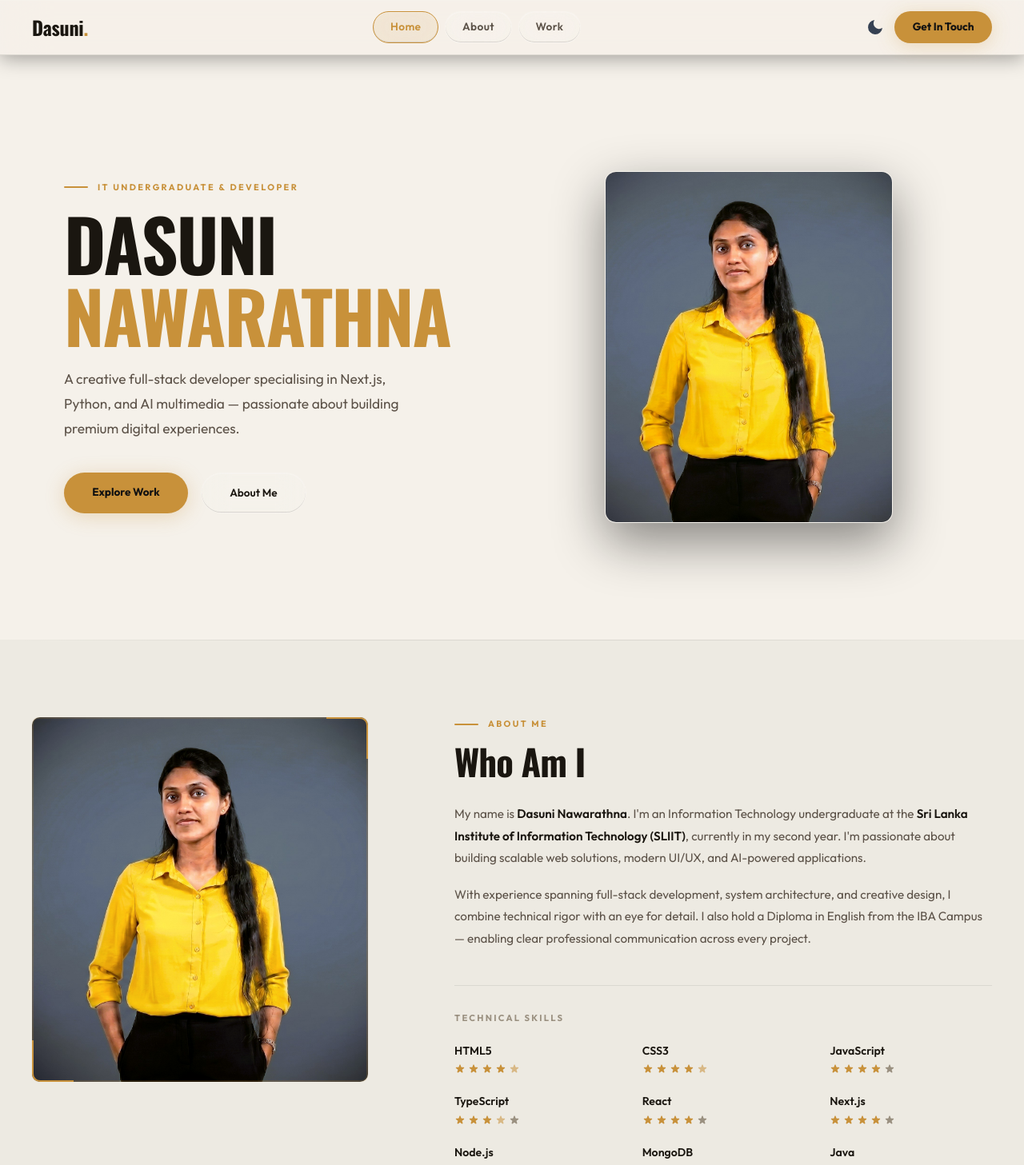
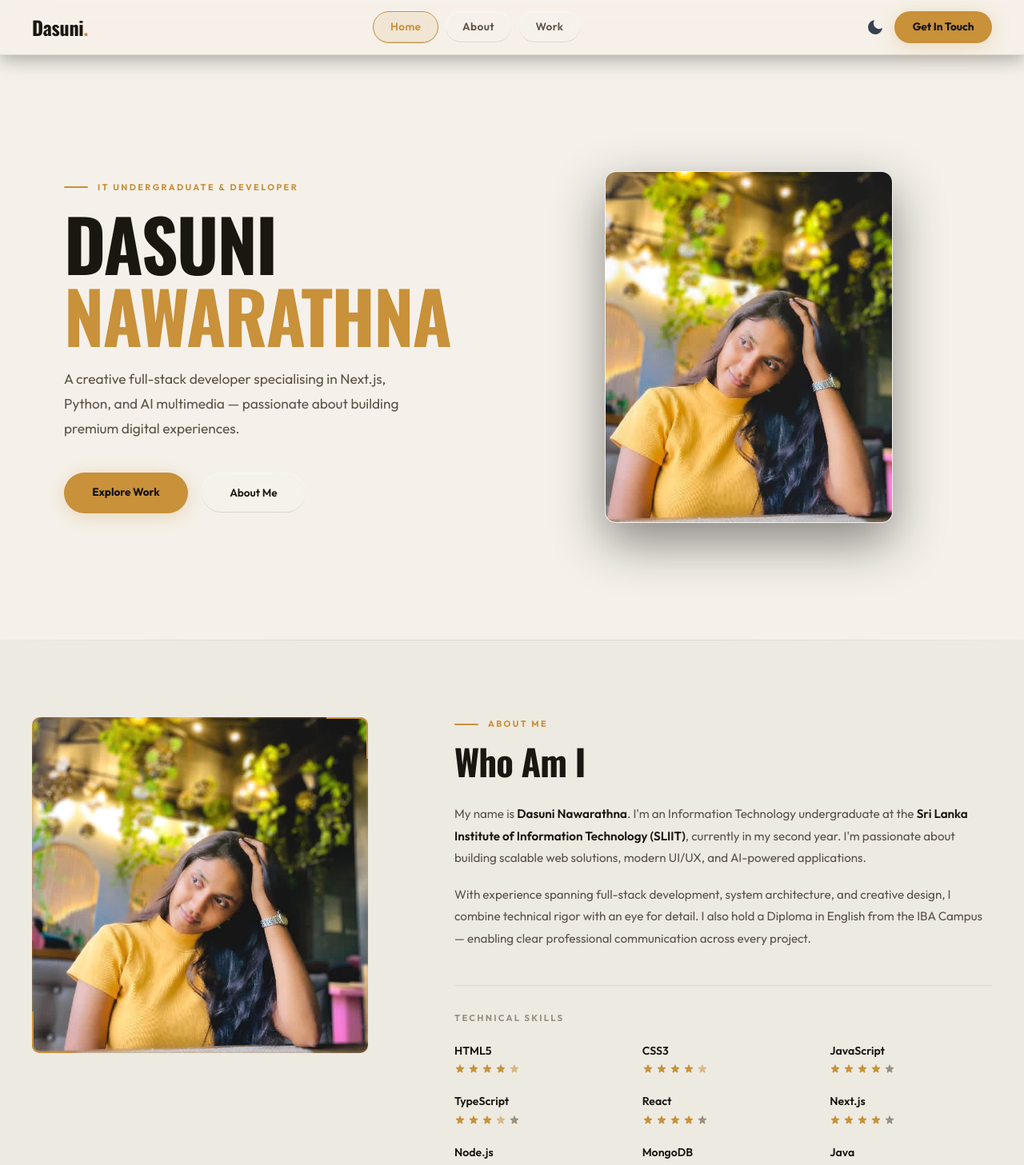
Before and after one commit to Dasuni-Nawarathna/my-portfolio, a Next.js app: page / in a window 1280 px wide. Shown: the top 1457 px of the page at 80% size. Built offline with nearby package versions, Linux system fonts and the light colour scheme.

Commit message:
image updated

```diff
--- a/app/page.tsx
+++ b/app/page.tsx
@@ -195,7 +195,7 @@ export default function Home() {
         {/* Right — contained portrait */}
         <div style={{ flex: 1, display: 'flex', alignItems: 'center', justifyContent: 'center', padding: '4rem 5rem 4rem 2rem' }}>
           <img
-            src="/Dasunii.jpeg"
+            src="/dasuni.JPG"
             alt="Dasuni Nawarathna"
             style={{
               width: 360,
@@ -225,7 +225,7 @@ export default function Home() {
             {/* Photo */}
             <div className="about-photo-wrap" style={{ maxWidth: 420 }}>
               <img
-                src="/Dasunii.jpeg"
+                src="/dasuni.JPG"
                 alt="Dasuni Nawarathna"
                 style={{ width: '100%', height: 'auto', objectFit: 'cover', objectPosition: 'top', display: 'block', borderRadius: 10, filter: 'grayscale(10%) contrast(1.05)' }}
               />
```
